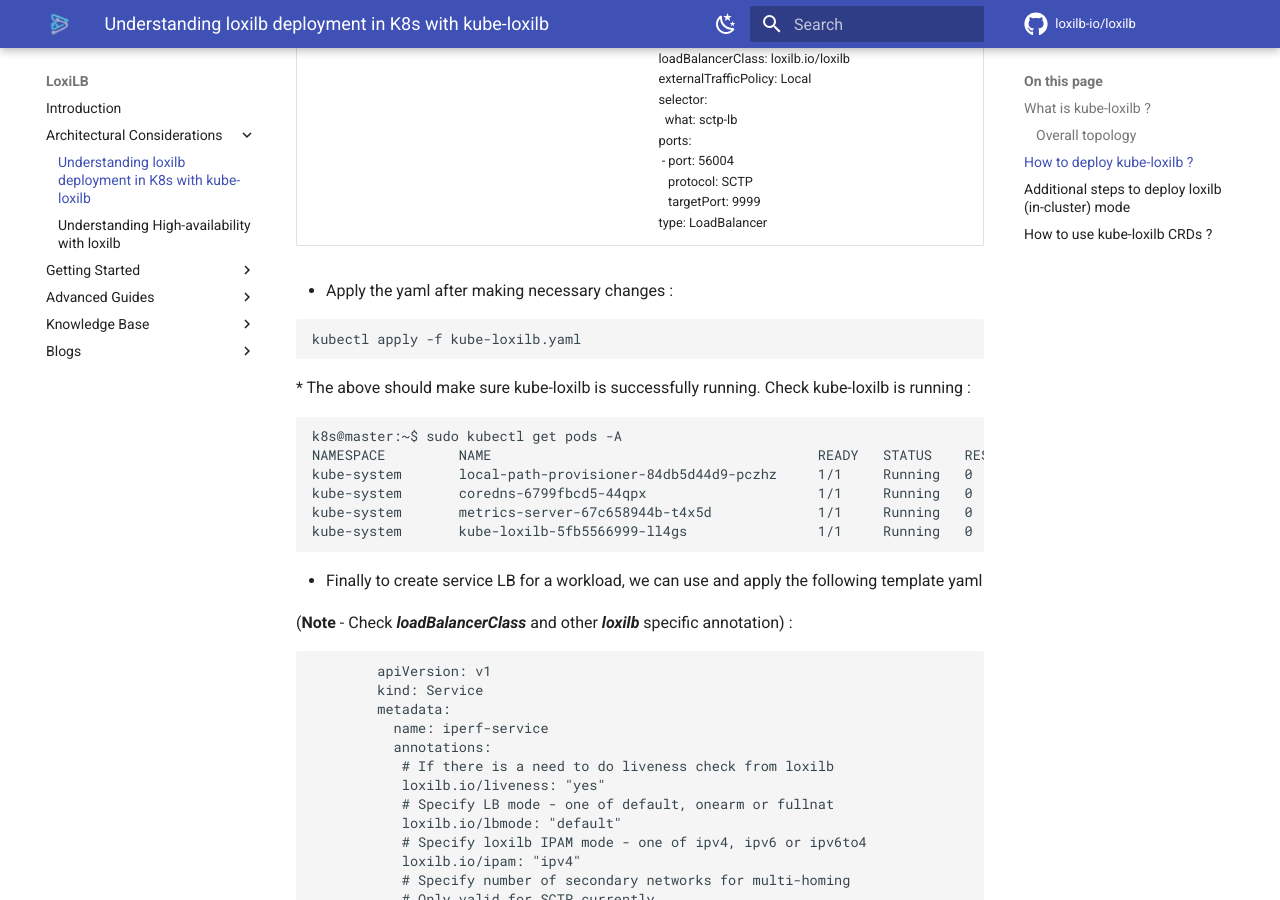
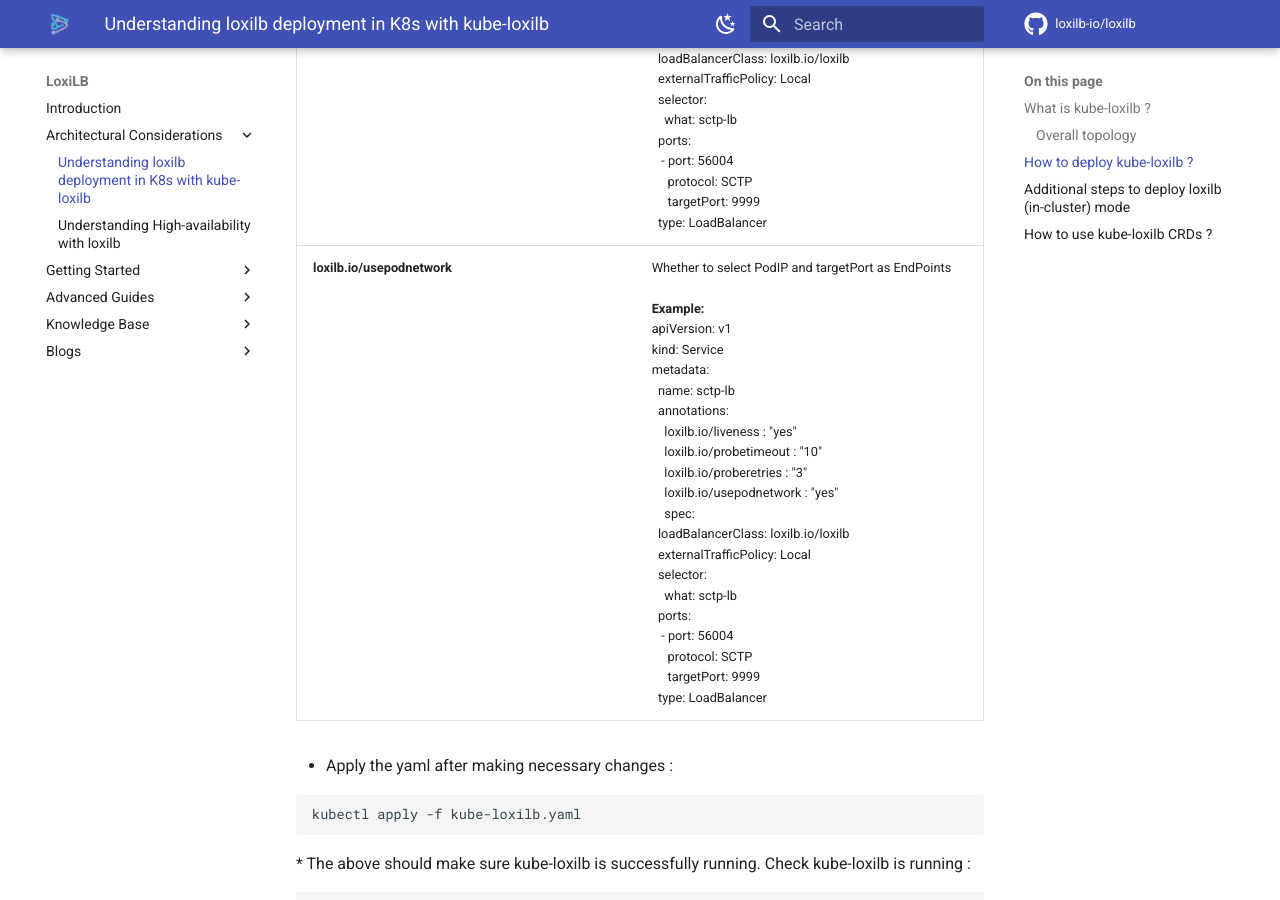
Before and after one commit to loxilb-io/loxilbdocs, an MkDocs documentation site: the page built from docs/kube-loxilb.md, in a window 1280 px wide and 900 px high, scrolled down 11178 px. Built offline with MkDocs 1.6.1 and Material for MkDocs 9.7.7, drawn with Linux system fonts in a browser that asks for light colours; comment, search, counter and statistics services are not loaded; the version menu is left out.

Commit message:
Update kube-loxilb.md

```diff
--- a/docs/kube-loxilb.md
+++ b/docs/kube-loxilb.md
@@ -84,6 +84,7 @@
 | <b>loxilb.io/proberetries</b> | Specifies the number of probe request retries before considering an endpoint as inoperative. The default value is 2 <br><br><b>Example:</b><br>apiVersion: v1<br>kind: Service<br>metadata:<br>&nbsp;&nbsp;name: sctp-lb<br>&nbsp;&nbsp;annotations:<br>&nbsp;&nbsp;&nbsp;&nbsp;loxilb.io/liveness : "yes"<br>&nbsp;&nbsp;&nbsp;&nbsp;loxilb.io/probetimeout : "10"<br>&nbsp;&nbsp;&nbsp;&nbsp;loxilb.io/proberetries : "3"<br>spec:<br>&nbsp;&nbsp;loadBalancerClass: loxilb.io/loxilb<br>&nbsp;&nbsp;externalTrafficPolicy: Local<br>&nbsp;&nbsp;selector:<br>&nbsp;&nbsp;&nbsp;&nbsp;what: sctp-lb<br>&nbsp;&nbsp;ports:<br>&nbsp;&nbsp;&nbsp;- port: 56004<br>&nbsp;&nbsp;&nbsp;&nbsp;&nbsp;protocol: SCTP<br>&nbsp;&nbsp;&nbsp;&nbsp;&nbsp;targetPort: 9999<br>&nbsp;&nbsp;type: LoadBalancer   |
 | <b>loxilb.io/epselect</b> | Specifies the algorithm for end-point slection e.g "rr", "hash", "persist", "lc" etc. The default value is roundrobin. <br><br><b>Example:</b><br>apiVersion: v1<br>kind: Service<br>metadata:<br>&nbsp;&nbsp;name: sctp-lb<br>&nbsp;&nbsp;annotations:<br>&nbsp;&nbsp;&nbsp;&nbsp;loxilb.io/liveness : "yes"<br>&nbsp;&nbsp;&nbsp;&nbsp;loxilb.io/probetimeout : "10"<br>&nbsp;&nbsp;&nbsp;&nbsp;loxilb.io/proberetries : "3"<br>&nbsp;&nbsp;&nbsp;&nbsp;loxilb.io/epselect : "hash"<br>spec:<br>&nbsp;&nbsp;loadBalancerClass: loxilb.io/loxilb<br>&nbsp;&nbsp;externalTrafficPolicy: Local<br>&nbsp;&nbsp;selector:<br>&nbsp;&nbsp;&nbsp;&nbsp;what: sctp-lb<br>&nbsp;&nbsp;ports:<br>&nbsp;&nbsp;&nbsp;- port: 56004<br>&nbsp;&nbsp;&nbsp;&nbsp;&nbsp;protocol: SCTP<br>&nbsp;&nbsp;&nbsp;&nbsp;&nbsp;targetPort: 9999<br>&nbsp;&nbsp;type: LoadBalancer   |
 | <b>loxilb.io/prefLocalPod</b> | Specifies whether to always prefer to select a local pod in in-cluster mode. The default value is false. <br><br><b>Example:</b><br>apiVersion: v1<br>kind: Service<br>metadata:<br>&nbsp;&nbsp;name: sctp-lb<br>&nbsp;&nbsp;annotations:<br>&nbsp;&nbsp;&nbsp;&nbsp;loxilb.io/prefLocalPod : "yes"<br>spec:<br>&nbsp;&nbsp;loadBalancerClass: loxilb.io/loxilb<br>&nbsp;&nbsp;externalTrafficPolicy: Local<br>&nbsp;&nbsp;selector:<br>&nbsp;&nbsp;&nbsp;&nbsp;what: sctp-lb<br>&nbsp;&nbsp;ports:<br>&nbsp;&nbsp;&nbsp;- port: 56004<br>&nbsp;&nbsp;&nbsp;&nbsp;&nbsp;protocol: SCTP<br>&nbsp;&nbsp;&nbsp;&nbsp;&nbsp;targetPort: 9999<br>&nbsp;&nbsp;type: LoadBalancer   |
+| <b>loxilb.io/usepodnetwork</b> | Whether to select PodIP and targetPort as EndPoints <br><br><b>Example:</b><br>apiVersion: v1<br>kind: Service<br>metadata:<br>&nbsp;&nbsp;name: sctp-lb<br>&nbsp;&nbsp;annotations:<br>&nbsp;&nbsp;&nbsp;&nbsp;loxilb.io/liveness : "yes"<br>&nbsp;&nbsp;&nbsp;&nbsp;loxilb.io/probetimeout : "10"<br>&nbsp;&nbsp;&nbsp;&nbsp;loxilb.io/proberetries : "3"<br>&nbsp;&nbsp;&nbsp;&nbsp;loxilb.io/usepodnetwork : "yes"<br>&nbsp;&nbsp;&nbsp;&nbsp;spec:<br>&nbsp;&nbsp;loadBalancerClass: loxilb.io/loxilb<br>&nbsp;&nbsp;externalTrafficPolicy: Local<br>&nbsp;&nbsp;selector:<br>&nbsp;&nbsp;&nbsp;&nbsp;what: sctp-lb<br>&nbsp;&nbsp;ports:<br>&nbsp;&nbsp;&nbsp;- port: 56004<br>&nbsp;&nbsp;&nbsp;&nbsp;&nbsp;protocol: SCTP<br>&nbsp;&nbsp;&nbsp;&nbsp;&nbsp;targetPort: 9999<br>&nbsp;&nbsp;type: LoadBalancer   |
 
 * Apply the yaml after making necessary changes :
 
```
